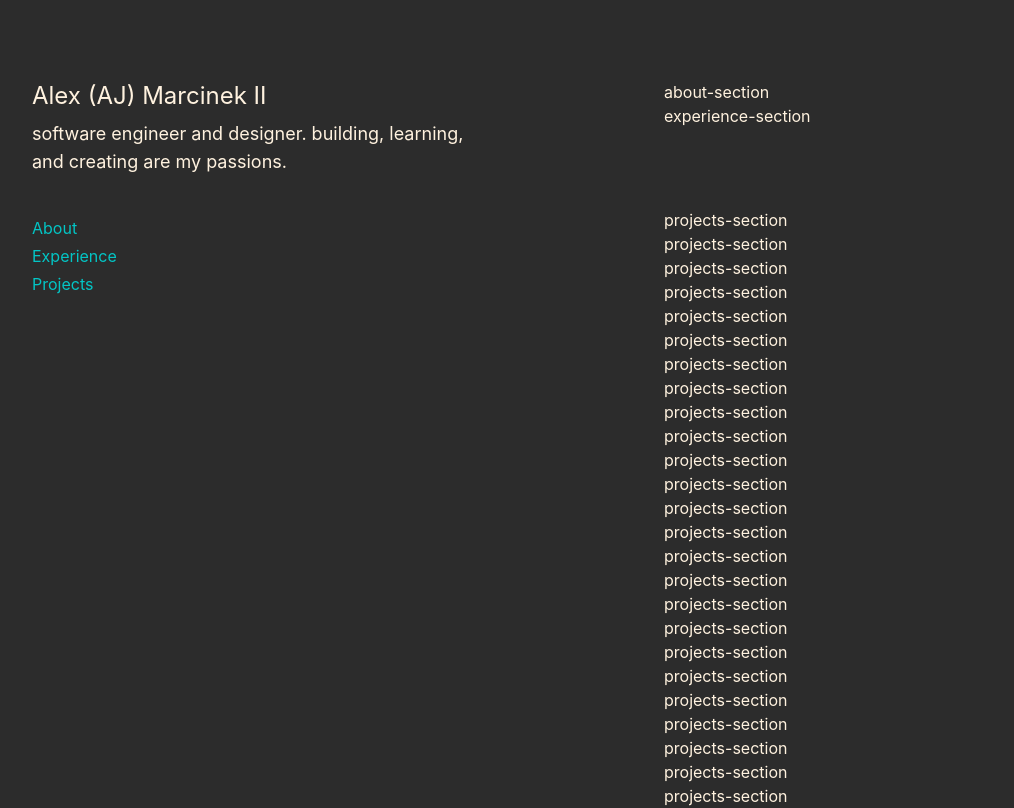
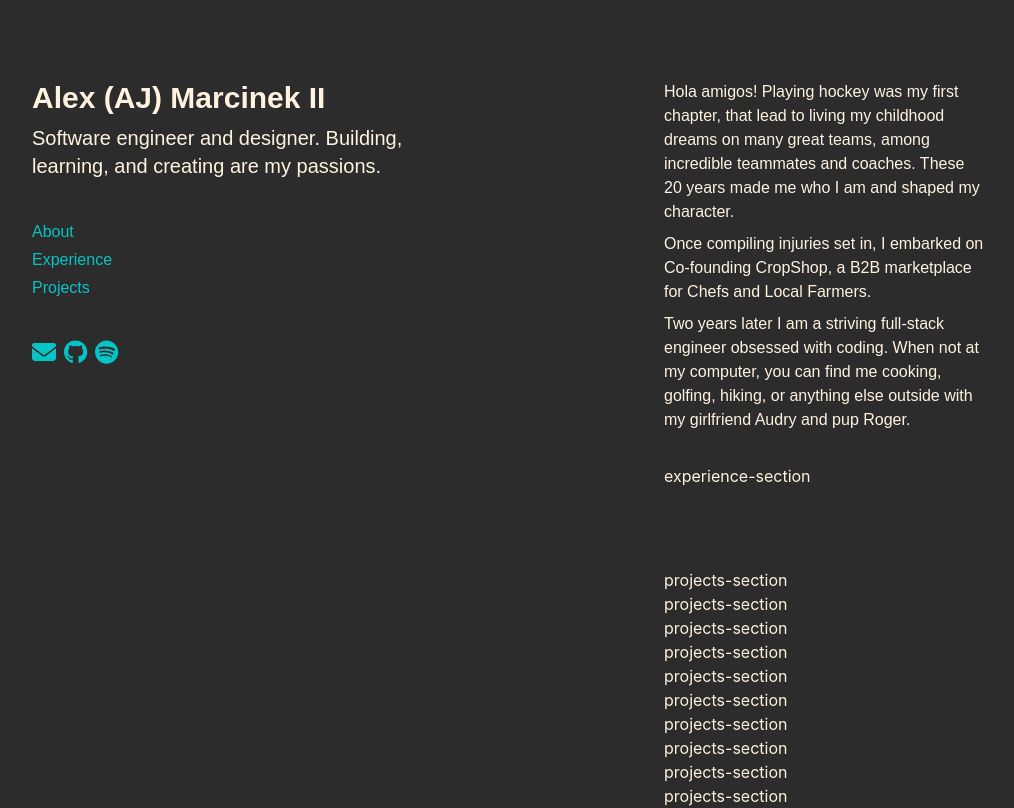
Before and after one commit to aj-marci/personal-website, a React (Create React App) app: page / in a window 1280 px wide. Shown: the top 808 px of the page, without its empty margins (8-1022 px from the left). Built offline with nearby package versions, Linux system fonts and the light colour scheme.

Commit message:
added icons to nav, added styling, started about section

```diff
--- a/src/components/About.js
+++ b/src/components/About.js
@@ -1,8 +1,23 @@
 function About() {
     return (
         <>
-        <div id="about-section">
-            <h1>about-section</h1>
+        <div id="about-section"
+        className="lg:mb-8 md:mb-8 mb-5 text-lightcream lg:text-base md:text-base text-xs max-w-md
+        font-gotham">
+            <p className="lg:mb-2 md:mb-2 mb-1">Hola amigos!
+            Playing hockey was my first chapter, that lead to living my childhood dreams on
+            many great teams, among incredible teammates and coaches. These 20 years made
+            me who I am and shaped my character.
+            </p>
+            <p className="lg:mb-2 md:mb-2 mb-1">
+            Once compiling injuries set in, I embarked on Co-founding CropShop,
+            a B2B marketplace for Chefs and Local Farmers.
+            </p>
+            <p className="lg:mb-2 md:mb-2 mb-1">
+            Two years later I am a striving full-stack engineer obsessed with coding.
+            When not at my computer, you can find me cooking, golfing, hiking,
+            or anything else outside with my girlfriend Audry and pup Roger.
+            </p>
         </div>
         </>
     );
--- a/src/components/Main.js
+++ b/src/components/Main.js
@@ -6,7 +6,7 @@
     return (
       <>
         <div className="text-lightcream md:w-1/2 lg:w-1/2 overflow-y-auto
-                       ml-8 mt-8 md:mt-8 lg:mr-10 lg:mt-20">
+                       ml-8 mt-8 md:mt-8 mr-4 lg:mt-20">
           <About />
           <Experience />
           <Projects />
--- a/src/components/Nav.js
+++ b/src/components/Nav.js
@@ -1,4 +1,6 @@
-
+import { faEnvelope } from "@fortawesome/free-solid-svg-icons";
+import { FontAwesomeIcon } from "@fortawesome/react-fontawesome";
+import { faSpotify, faGithub } from '@fortawesome/free-brands-svg-icons';
 
 const handleClick = (anchor) => () => {
     const id = `${anchor}-section`;
@@ -14,17 +16,17 @@
   function Nav() {
       return (
         <>
-          <div className="lg:w-1/2 md:w-1/2 sm:w-full lg:fixed ml-8 mt-16
-                          md:ml-8 md:mt-16
-                          lg:ml-10 lg:mt-20">
-              <h1 className="text-lightcream lg:text-2xl md:text-xl text-lg
-                            lg:mb-2 md:mb-2 mb-1">
+          <div className="lg:w-1/2 md:w-1/2 sm:w-full lg:fixed lg:mt-20 md:mt-16 mt-16
+                          lg:ml-10 md:ml-8 ml-8
+                          font-gotham">
+              <h1 className="text-lightcream lg:text-3xl md:text-2xl text-xl
+                            lg:mb-2 md:mb-2 mb-1 font-semibold">
                 Alex (AJ) Marcinek II</h1>
-              <h2 className="text-lightcream lg:mb-5 md:mb-5 mb-3
-                            lg:text-lg md:text-base text-sm max-w-md">
-                software engineer and designer. building, learning, and
+              <h2 className="text-lightcream
+                            lg:text-xl md:text-lg text-base max-w-md">
+                Software engineer and designer. Building, learning, and
                 creating are my passions.</h2>
-              <ul className="text-turqoise lg:mt-10 md:mt-8 mt-6">
+              <ul className="text-turqoise lg:mt-10 md:mt-10 mt-6">
                 <nav>
                   <li className="mb-1">
                     <a className="hover:text-orange" onClick={handleClick("about")}
@@ -34,10 +36,24 @@
                     <a className="hover:text-orange" onClick={handleClick("exp")}
                       href="/#exp-section">Experience</a>
                   </li>
-                  <li className="mb-1">
+                  <li>
                     <a className="hover:text-orange" onClick={handleClick("projects")}
                       href="/#projects-section">Projects</a>
                   </li>
+                  <div className="lg:mt-10 md:mt-10 mt-6">
+                  <a href="mailto: abmarcinek@gmail.com"
+                  className="text-turqoise hover:text-orange mr-2">
+                    <FontAwesomeIcon icon={faEnvelope} size="xl"/>
+                  </a>
+                  <a href="https://github.com/aj-marci"
+                  className="text-turqoise hover:text-orange mr-2">
+                    <FontAwesomeIcon icon={faGithub} size="xl"/>
+                  </a>
+                  <a href="https://spotify.com"
+                  className="text-turqoise hover:text-orange">
+                    <FontAwesomeIcon icon={faSpotify} size="xl"/>
+                  </a>
+                  </div>
                 </nav>
               </ul>
           </div>
--- a/tailwind.config.js
+++ b/tailwind.config.js
@@ -10,6 +10,9 @@
         'orange': '#EC9A20',
         'background': '#2C2C2C',
       },
+      fontFamily: {
+      'gotham': ['Gotham', 'sans-serif'],
+      },
     },
   },
   plugins: [],
```
Also changed, not shown: package.json (+8 -0 lines), 1 other file (tests, documents, lock files or other folders).
